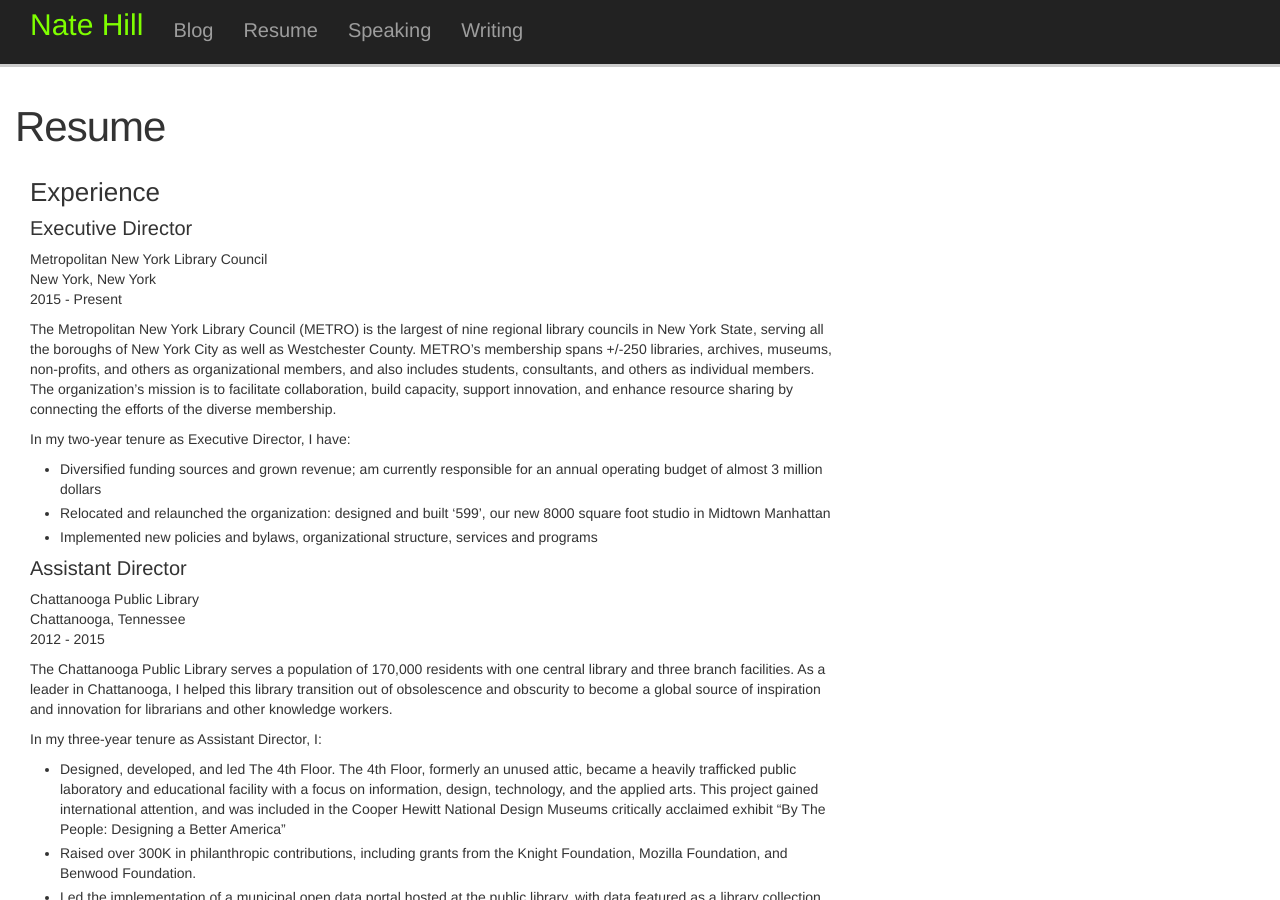
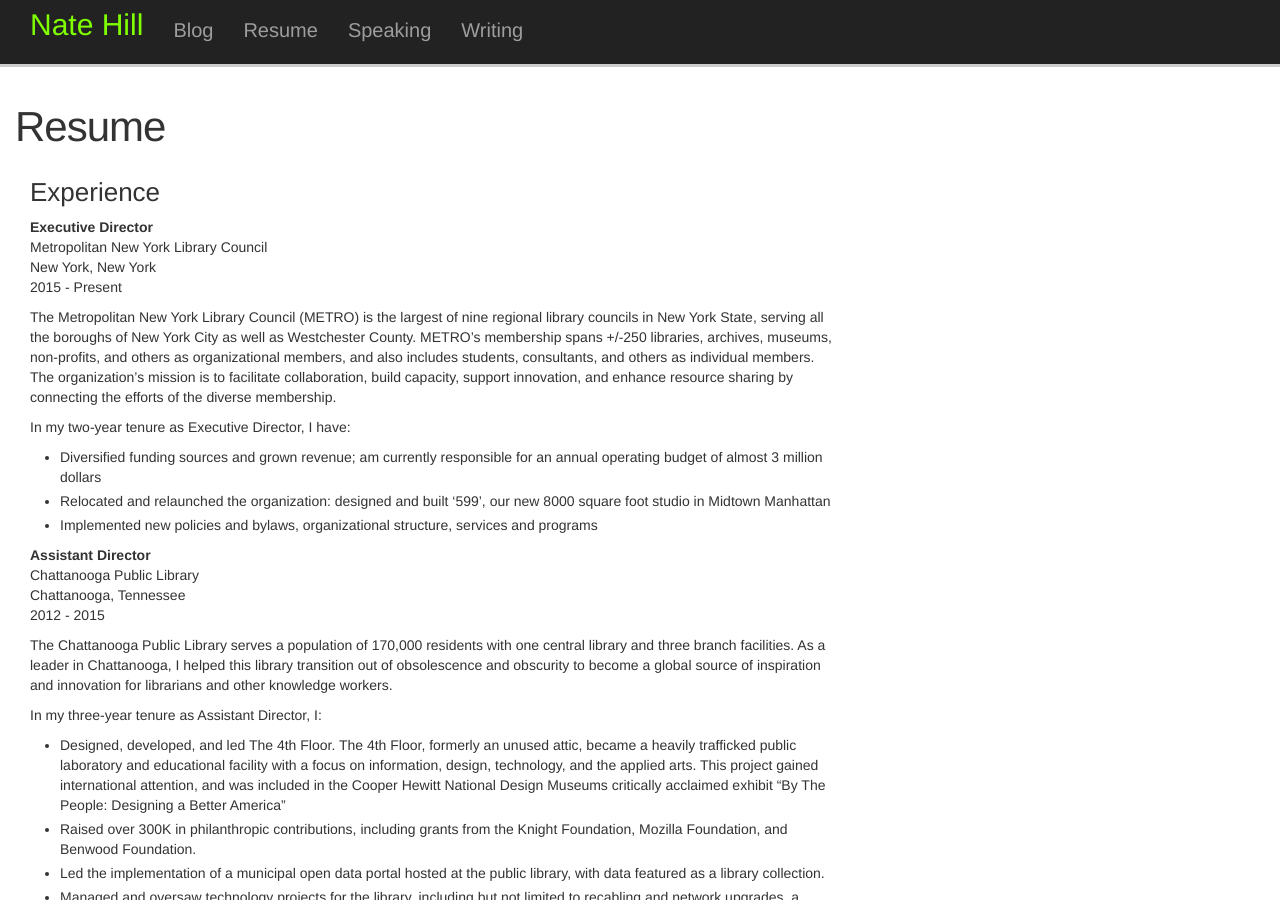
Before and after one commit to natehill/natehill.github.io, a Jekyll site: the page built from resume.md, in a window 1280 px wide and 900 px high. Built offline with Jekyll 4.4.1, drawn with Linux system fonts in a browser that asks for light colours; nearby versions of some CDN libraries; comment, search, counter and statistics services are not loaded.

```diff
--- a/resume.md
+++ b/resume.md
@@ -7,7 +7,7 @@ permalink: /resume/
 ### Experience
 
 
-#### Executive Director
+**Executive Director**
 Metropolitan New York Library Council
 New York, New York
 2015 - Present
@@ -20,7 +20,7 @@ In my two-year tenure as Executive Director, I have:
 * Implemented new policies and bylaws, organizational structure, services and programs
 
 
-#### Assistant Director
+**Assistant Director**
 Chattanooga Public Library
 Chattanooga, Tennessee
 2012 - 2015
@@ -34,7 +34,7 @@ In my three-year tenure as Assistant Director, I:
 * Managed and oversaw technology projects for the library, including but not limited to recabling and network upgrades, a website redesign, and a catalog migration and upgrade.
 
 
-#### Web Librarian
+**Web Librarian**
 San Jose Public Library
 San Jose, California
 2009 - 2012
@@ -46,7 +46,7 @@ In my three-year tenure as a web librarian, I:
 * Designed and implemented a website using an open source content management system
 * Designed and launched a web-based mobile local history experience featuring historic photographs from the library’s California Collection
 
-#### Branch Library Manager, other roles
+**Branch Library Manager, other roles**
 Brooklyn Public Library
 Brooklyn, New York
 1999 - 2009
```
